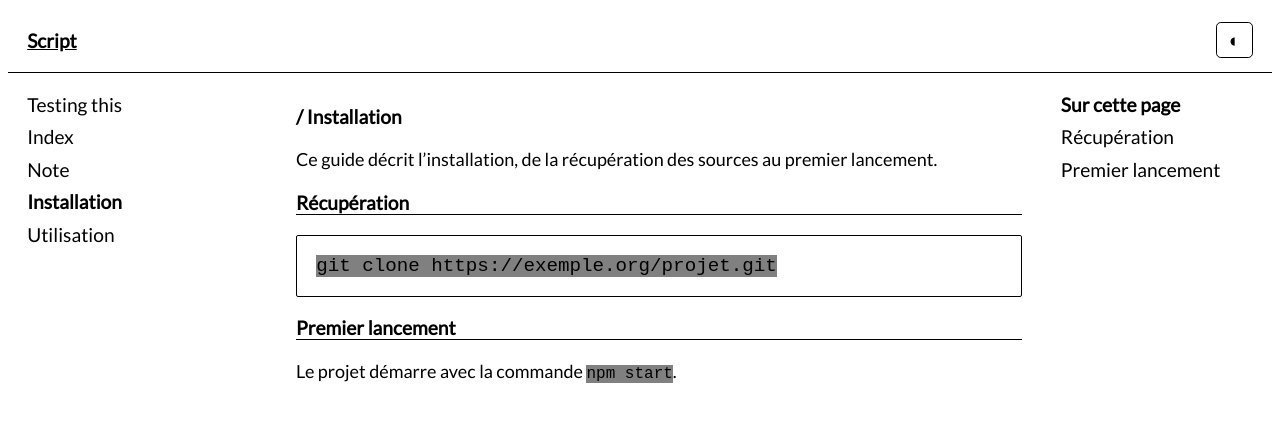
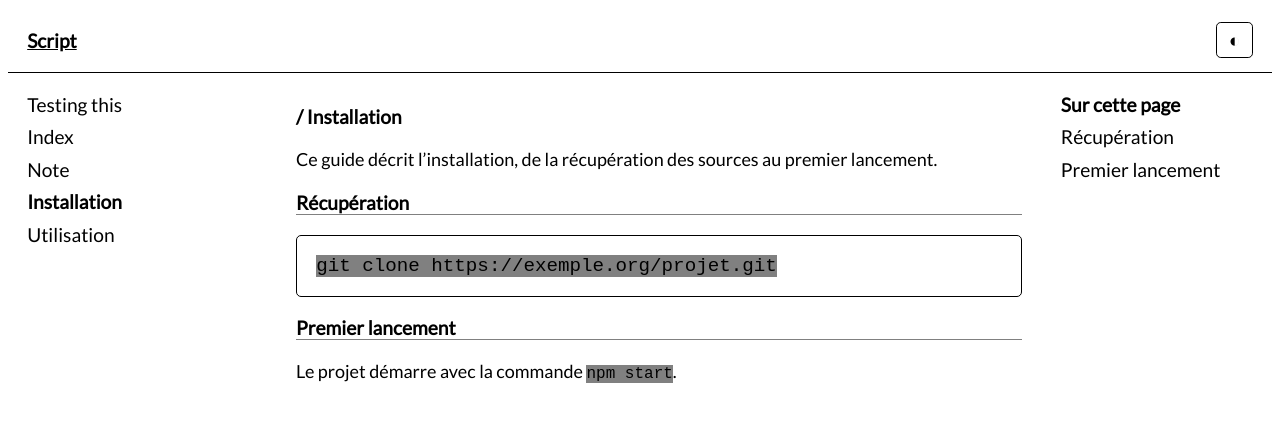
Before and after one commit to script-txt/script-txt.github.io, a Jekyll site: the page built from installation.md, in a window 1280 px wide. Shown: the top 422 px of the page. Built offline with Jekyll 4.4.1, drawn with Linux system fonts in a browser that asks for light colours.

Commit message:
Refine styles for headings and images
Updated styles for h2, pre, and img elements to improve design consistency.

```diff
--- a/_layouts/default.html
+++ b/_layouts/default.html
@@ -28,10 +28,10 @@
   :focus-visible { outline: 1px solid; outline-offset: 2px; }
   p { line-height: 1.5; }
   h1 { font-size: 1rem; font-style: strong; }
-  h2 { font-size: 1rem; font-style: strong; border-bottom: 1px solid; }
-  pre { overflow-x: auto; padding: 1rem; border: 1px solid; border-radius: 2px; }
+  h2 { font-size: 1rem; font-style: strong; border-bottom: 1px solid; border-color: grey;}
+  pre { overflow-x: auto; padding: 1rem; border: 1px solid; border-radius: 5px; }
   code { background: grey; }
-  img { max-width: 100%; border-radius: 2px }
+  img { max-width: 100%; border-radius: 5px }
 
   header { font-size: 1rem; font-style: strong; display: flex; justify-content: space-between; align-items: center; padding: .75rem 1rem; border-bottom: 1px solid; }
   a.header { text-decoration: none; }
```
